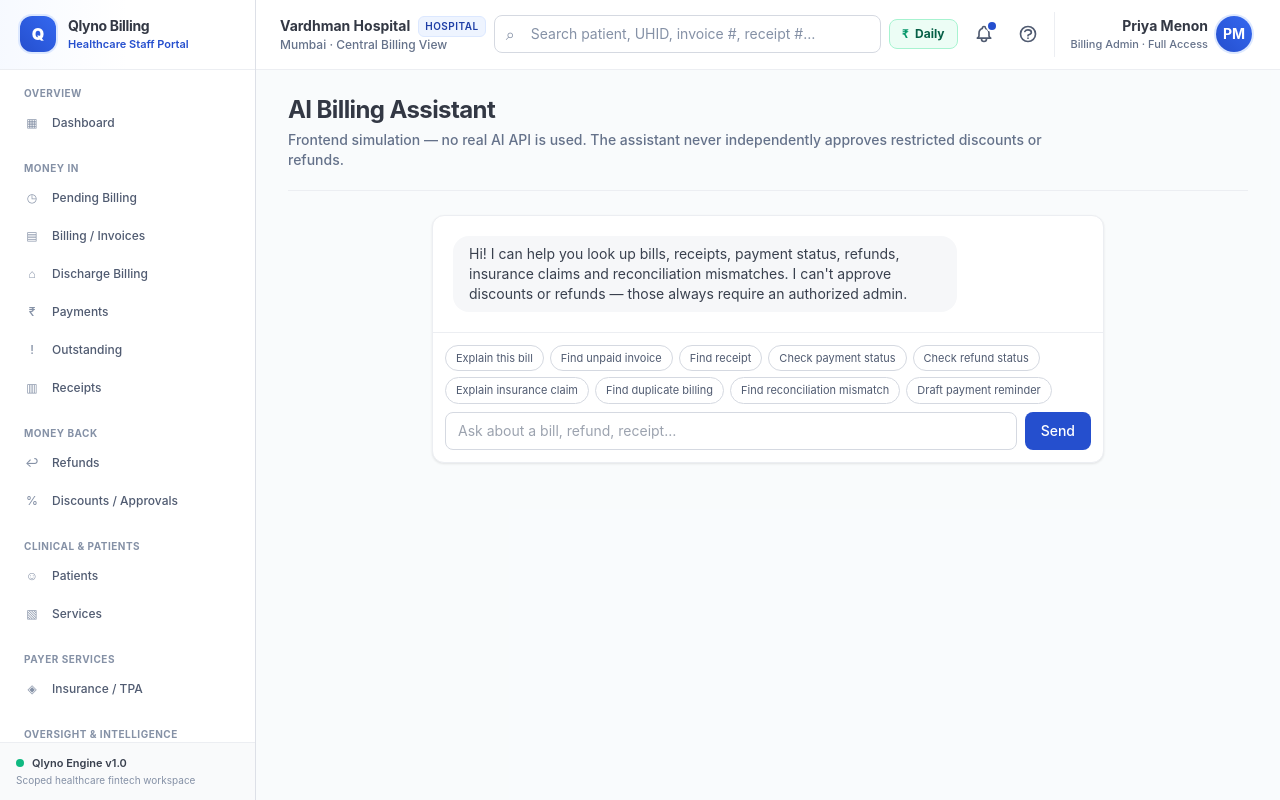
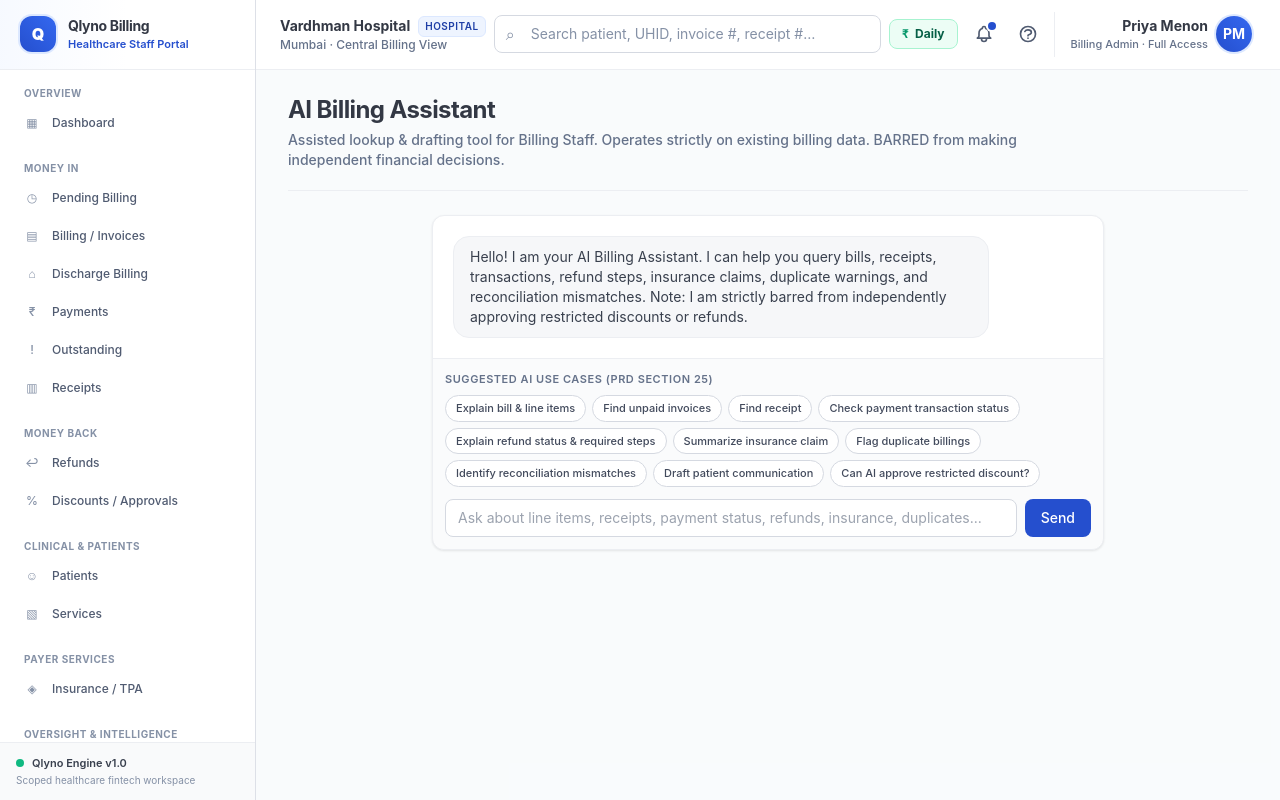
Before and after one commit to vortexdevelopment1/QLYNO, a Next.js app: page /ai-assistant in a window 1280 px wide. Built offline with nearby package versions, Linux system fonts and the light colour scheme.

Commit message:
ai assistant functionalities updated

```diff
--- a/app/ai-assistant/page.tsx
+++ b/app/ai-assistant/page.tsx
@@ -15,21 +15,26 @@ interface ChatMessage {
 }
 
 const SUGGESTED_PROMPTS = [
-  "Explain this bill",
-  "Find unpaid invoice",
+  "Explain bill & line items",
+  "Find unpaid invoices",
   "Find receipt",
-  "Check payment status",
-  "Check refund status",
-  "Explain insurance claim",
-  "Find duplicate billing",
-  "Find reconciliation mismatch",
-  "Draft payment reminder",
+  "Check payment transaction status",
+  "Explain refund status & required steps",
+  "Summarize insurance claim",
+  "Flag duplicate billings",
+  "Identify reconciliation mismatches",
+  "Draft patient communication",
+  "Can AI approve restricted discount?",
 ];
 
 export default function AiAssistantPage() {
   const { currentOrg, invoices, receipts, refunds, insuranceClaims, reconciliationRecords, patients } = useApp();
   const [messages, setMessages] = useState<ChatMessage[]>([
-    { id: "m0", role: "assistant", text: "Hi! I can help you look up bills, receipts, payment status, refunds, insurance claims and reconciliation mismatches. I can't approve discounts or refunds — those always require an authorized admin." },
+    {
+      id: "m0",
+      role: "assistant",
+      text: "Hello! I am your AI Billing Assistant. I can help you query bills, receipts, transactions, refund steps, insurance claims, duplicate warnings, and reconciliation mismatches. Note: I am strictly barred from independently approving restricted discounts or refunds.",
+    },
   ]);
   const [input, setInput] = useState("");
 
@@ -37,47 +42,149 @@ export default function AiAssistantPage() {
 
   function respond(query: string): ChatMessage {
     const q = query.toLowerCase();
-    if (q.includes("explain") && q.includes("bill")) {
+
+    // 10. Financial decision safety guard check (Highest priority override)
+    if (
+      q.includes("approve") ||
+      q.includes("restricted discount") ||
+      q.includes("financial decision") ||
+      q.includes("can ai approve")
+    ) {
+      return {
+        id: crypto.randomUUID(),
+        role: "assistant",
+        text: "🔒 Safety Constraint Notice: The AI Assistant is an informational lookup tool and is explicitly barred from independently approving restricted discounts, refunds, or financial overrides. All discount approvals and refund processing must be performed through the authorized admin workflow.",
+      };
+    }
+
+    // 1. Bill explanation (Explain line items using billing data)
+    if (q.includes("explain") || q.includes("line item") || q.includes("bill")) {
       const inv = orgInvoices[0];
-      return { id: crypto.randomUUID(), role: "assistant", text: inv ? `Invoice ${inv.invoiceNumber} has ${inv.lineItems.length} line item(s) totaling ${formatINR(inv.total)}, of which ${formatINR(inv.paidTotal)} is paid and ${formatINR(inv.outstanding)} is outstanding.` : "I couldn't find an invoice to explain.", relatedInvoiceId: inv?.id };
+      if (!inv) return { id: crypto.randomUUID(), role: "assistant", text: "No invoices found in your current organization to explain." };
+      const patient = patients.find((p) => p.id === inv.patientId);
+      const lineDetails = inv.lineItems
+        .map((l) => `• ${l.serviceName}: Qty ${l.quantity} × ${formatINR(l.rate)} = ${formatINR(l.total)} (Tax: ${formatINR(l.taxAmount)})`)
+        .join("\n");
+
+      return {
+        id: crypto.randomUUID(),
+        role: "assistant",
+        text: `Invoice ${inv.invoiceNumber} for patient ${patient?.name ?? "Patient"} (${patient?.uhid ?? "UHID"})\n\nLine Item Breakdown:\n${lineDetails}\n\nSummary: Subtotal ${formatINR(inv.subtotal)}, Discount -${formatINR(inv.discountTotal)}, Tax ${formatINR(inv.taxTotal)}, Total ${formatINR(inv.total)} (Paid: ${formatINR(inv.paidTotal)}, Outstanding: ${formatINR(inv.outstanding)}).`,
+        relatedInvoiceId: inv.id,
+      };
     }
-    if (q.includes("unpaid") || (q.includes("find") && q.includes("invoice"))) {
-      const unpaid = orgInvoices.find((i) => i.outstanding > 0);
-      return { id: crypto.randomUUID(), role: "assistant", text: unpaid ? `${unpaid.invoiceNumber} has an outstanding balance of ${formatINR(unpaid.outstanding)}.` : "No unpaid invoices found.", relatedInvoiceId: unpaid?.id };
+
+    // 2. Outstanding query (Find unpaid invoice/status)
+    if (q.includes("unpaid") || q.includes("outstanding") || q.includes("balance") || q.includes("due")) {
+      const unpaidInvoices = orgInvoices.filter((i) => i.outstanding > 0);
+      if (unpaidInvoices.length === 0) {
+        return { id: crypto.randomUUID(), role: "assistant", text: "All invoices for your organization are fully paid. No outstanding balances found." };
+      }
+      const topUnpaid = unpaidInvoices[0];
+      const patient = patients.find((p) => p.id === topUnpaid.patientId);
+      return {
+        id: crypto.randomUUID(),
+        role: "assistant",
+        text: `Found ${unpaidInvoices.length} unpaid invoice(s). Top priority: ${topUnpaid.invoiceNumber} for ${patient?.name ?? "Patient"} (${patient?.uhid ?? ""}) has an outstanding balance of ${formatINR(topUnpaid.outstanding)} (Status: "${topUnpaid.status.replace("_", " ")}").`,
+        relatedInvoiceId: topUnpaid.id,
+      };
     }
-    if (q.includes("receipt")) {
+
+    // 3. Receipt query (Find receipt)
+    if (q.includes("receipt") || q.includes("proof")) {
       const rcpt = receipts.find((r) => r.organizationId === currentOrg.id);
-      return { id: crypto.randomUUID(), role: "assistant", text: rcpt ? `Receipt ${rcpt.receiptNumber} for ${formatINR(rcpt.amount)} was issued via ${rcpt.method.toUpperCase()}.` : "No receipts found.", relatedReceiptId: rcpt?.id };
+      if (!rcpt) return { id: crypto.randomUUID(), role: "assistant", text: "No payment receipts found in the record." };
+      const patient = patients.find((p) => p.id === rcpt.patientId);
+      return {
+        id: crypto.randomUUID(),
+        role: "assistant",
+        text: `Found Receipt ${rcpt.receiptNumber} issued for patient ${patient?.name ?? "Patient"}: Amount ${formatINR(rcpt.amount)} via ${rcpt.method.toUpperCase()} on ${new Date(rcpt.date).toLocaleDateString("en-IN")}.`,
+        relatedReceiptId: rcpt.id,
+      };
     }
-    if (q.includes("payment status")) {
-      const inv = orgInvoices.find((i) => i.status === "partially_paid") ?? orgInvoices[0];
-      return { id: crypto.randomUUID(), role: "assistant", text: inv ? `${inv.invoiceNumber} is currently "${inv.status.replace("_", " ")}" — paid ${formatINR(inv.paidTotal)} of ${formatINR(inv.total)}.` : "No invoices found.", relatedInvoiceId: inv?.id };
+
+    // 4. Payment query (Show transaction status)
+    if (q.includes("payment") || q.includes("transaction") || q.includes("status")) {
+      const inv = orgInvoices.find((i) => i.status === "partially_paid" || i.status === "paid") ?? orgInvoices[0];
+      if (!inv) return { id: crypto.randomUUID(), role: "assistant", text: "No transaction records found." };
+      return {
+        id: crypto.randomUUID(),
+        role: "assistant",
+        text: `Transaction status for Invoice ${inv.invoiceNumber}: Status is "${inv.status.replace("_", " ")}". Total: ${formatINR(inv.total)}, Collected Amount: ${formatINR(inv.paidTotal)}, Remaining Balance: ${formatINR(inv.outstanding)}.`,
+        relatedInvoiceId: inv.id,
+      };
     }
+
+    // 5. Refund query (Explain refund status and required steps)
     if (q.includes("refund")) {
       const ref = refunds.find((r) => r.organizationId === currentOrg.id);
-      return { id: crypto.randomUUID(), role: "assistant", text: ref ? `Refund of ${formatINR(ref.amount)} is currently "${ref.status}"${ref.requiresApproval ? " and requires approval" : ""}.` : "No refund requests found." };
+      const statusText = ref
+        ? `Current Refund Request (${formatINR(ref.amount)}): Status is "${ref.status.toUpperCase()}".`
+        : "No active refund requests found.";
+
+      return {
+        id: crypto.randomUUID(),
+        role: "assistant",
+        text: `${statusText}\n\nRequired Refund Processing Steps:\n1. Staff/Patient initiates refund request with reason.\n2. Admin Review: Requests exceeding threshold require multi-staff approval.\n3. Financial Audit: Verification against original payment receipt.\n4. Processing & Payout: Completed via finance desk with WhatsApp notification.`,
+      };
     }
-    if (q.includes("insurance")) {
+
+    // 6. Insurance query (Summarize claim/status information available to the user)
+    if (q.includes("insurance") || q.includes("claim") || q.includes("tpa")) {
       const claim = insuranceClaims.find((c) => c.organizationId === currentOrg.id);
-      return { id: crypto.randomUUID(), role: "assistant", text: claim ? `Claim ${claim.policyNumber} is "${claim.status.replace("_", " ")}" — claimed ${formatINR(claim.claimedAmount)}, patient responsibility ${formatINR(claim.patientResponsibility)}.` : "No insurance claims on file." };
+      if (!claim) return { id: crypto.randomUUID(), role: "assistant", text: "No insurance or TPA claims currently on file for your scope." };
+      const patient = patients.find((p) => p.id === claim.patientId);
+      return {
+        id: crypto.randomUUID(),
+        role: "assistant",
+        text: `Insurance Claim Summary for ${patient?.name ?? "Patient"} (Policy: ${claim.policyNumber}): Claim Status is "${claim.status.replace("_", " ").toUpperCase()}". Claimed Amount: ${formatINR(claim.claimedAmount)}, Approved Amount: ${formatINR(claim.approvedAmount ?? 0)}, Patient Responsibility: ${formatINR(claim.patientResponsibility)}.`,
+      };
     }
-    if (q.includes("duplicate")) {
+
+    // 7. Duplicate warning (Flag possible duplicate bill/payment)
+    if (q.includes("duplicate") || q.includes("flag") || q.includes("double")) {
       const cancelled = orgInvoices.find((i) => i.status === "cancelled" && i.cancelledReason?.toLowerCase().includes("duplicate"));
-      return { id: crypto.randomUUID(), role: "assistant", text: cancelled ? `Found a duplicate: ${cancelled.invoiceNumber} was cancelled — "${cancelled.cancelledReason}"` : "No duplicate billing detected.", relatedInvoiceId: cancelled?.id };
+      const duplicateAlert = cancelled
+        ? `⚠️ Duplicate Billing Warning: Found previously flagged duplicate invoice ${cancelled.invoiceNumber} which was cancelled ("${cancelled.cancelledReason}").`
+        : "✅ Duplicate Audit Check: Scanned active invoices for duplicate charges. No duplicate billing anomalies detected.";
+      return {
+        id: crypto.randomUUID(),
+        role: "assistant",
+        text: duplicateAlert,
+        relatedInvoiceId: cancelled?.id,
+      };
     }
-    if (q.includes("reconcil")) {
+
+    // 8. Reconciliation assistant (Identify mismatches for staff review)
+    if (q.includes("reconcil") || q.includes("mismatch") || q.includes("difference")) {
       const rec = reconciliationRecords.find((r) => r.organizationId === currentOrg.id && r.exceptions.some((e) => e.status !== "resolved"));
-      return { id: crypto.randomUUID(), role: "assistant", text: rec ? `${rec.date} has an unresolved reconciliation difference of ${formatINR(rec.difference)}. Review it on the Reconciliation page.` : "No open reconciliation mismatches." };
+      if (!rec) return { id: crypto.randomUUID(), role: "assistant", text: "✅ Reconciliation Status: All payment gateway and bank statement balances match. No open discrepancies." };
+      const exc = rec.exceptions.find((e) => e.status !== "resolved");
+      return {
+        id: crypto.randomUUID(),
+        role: "assistant",
+        text: `⚠️ Reconciliation Mismatch Identified (${rec.date}): Discrepancy of ${formatINR(rec.difference)}. Detail: Exception [${exc?.id ?? "EXC-1"}] "${exc?.description ?? "Gateway payout mismatch"}" requires staff review on the Reconciliation page.`,
+      };
     }
-    if (q.includes("draft") && q.includes("reminder")) {
+
+    // 9. Patient communication (Draft approved payment messages)
+    if (q.includes("communication") || q.includes("draft") || q.includes("message") || q.includes("reminder")) {
       const patient = patients.find((p) => p.organizationId === currentOrg.id);
       const inv = orgInvoices.find((i) => i.outstanding > 0);
-      return { id: crypto.randomUUID(), role: "assistant", text: inv ? `Draft: "Hi ${patient?.name?.split(" ")[0] ?? "there"}, this is a reminder that ${formatINR(inv.outstanding)} is outstanding on invoice ${inv.invoiceNumber}. Please clear at your earliest convenience." This message requires your review before sending.` : "No outstanding invoices to draft a reminder for." };
+      if (!inv) return { id: crypto.randomUUID(), role: "assistant", text: "No pending balances to draft a payment message for." };
+      return {
+        id: crypto.randomUUID(),
+        role: "assistant",
+        text: `📝 Draft Payment Message for Staff Review:\n\n"Dear ${patient?.name ?? "Patient"}, this is a payment reminder from Qlyno Healthcare. Invoice ${inv.invoiceNumber} has a balance of ${formatINR(inv.outstanding)} due. Kindly clear your balance via the billing desk or patient portal. Thank you!"\n\n(Note: This message is drafted for your review. Please review and send via WhatsApp/SMS.)`,
+        relatedInvoiceId: inv.id,
+      };
     }
-    if (q.includes("approve") || q.includes("discount") || q.includes("high") || q.includes("decision")) {
-      return { id: crypto.randomUUID(), role: "assistant", text: "I can surface the relevant invoice or refund, but I can't independently approve restricted discounts or refunds — that decision always requires an authorized admin." };
-    }
-    return { id: crypto.randomUUID(), role: "assistant", text: "I can help with bill explanations, unpaid invoices, receipts, payment status, refund status, insurance claims, duplicate billing and reconciliation mismatches. Try one of the suggested prompts below." };
+
+    return {
+      id: crypto.randomUUID(),
+      role: "assistant",
+      text: "I can assist you with: Bill Explanations, Outstanding Queries, Receipt Lookups, Payment Status, Refund Steps, Insurance Claim Summaries, Duplicate Warnings, Reconciliation Mismatches, and Patient Communication Drafts. Select one of the suggested prompts below.",
+    };
   }
 
   function send(text: string) {
@@ -90,27 +197,31 @@ export default function AiAssistantPage() {
 
   return (
     <div>
-      <PageHeader title="AI Billing Assistant" description="Frontend simulation — no real AI API is used. The assistant never independently approves restricted discounts or refunds." />
+      <PageHeader
+        title="AI Billing Assistant"
+        description="Assisted lookup & drafting tool for Billing Staff. Operates strictly on existing billing data. BARRED from making independent financial decisions."
+      />
       <div className="mx-auto flex max-w-2xl flex-col rounded-xl border border-ink-100 bg-white shadow-card">
         <div className="flex-1 space-y-3 overflow-y-auto p-5" style={{ maxHeight: 480 }}>
           {messages.map((m) => (
             <div key={m.id} className={`flex ${m.role === "user" ? "justify-end" : "justify-start"}`}>
-              <div className={`max-w-[80%] rounded-2xl px-4 py-2 text-sm ${m.role === "user" ? "bg-brand-600 text-white" : "bg-ink-50 text-ink-800"}`}>
+              <div className={`max-w-[85%] whitespace-pre-wrap rounded-2xl px-4 py-2.5 text-sm ${m.role === "user" ? "bg-brand-600 text-white" : "bg-ink-50 text-ink-800 border border-ink-100"}`}>
                 <p>{m.text}</p>
                 {m.relatedInvoiceId && (
-                  <Link href={`/billing/invoices/${m.relatedInvoiceId}`} className="mt-2 inline-block rounded-md bg-white/80 px-2 py-1 text-xs font-medium text-brand-700 hover:underline">View Invoice →</Link>
+                  <Link href={`/billing/invoices/${m.relatedInvoiceId}`} className="mt-2 inline-block rounded-md bg-brand-50 px-2.5 py-1 text-xs font-semibold text-brand-700 hover:underline border border-brand-200">View Invoice →</Link>
                 )}
                 {m.relatedReceiptId && (
-                  <Link href={`/receipts/${m.relatedReceiptId}`} className="mt-2 inline-block rounded-md bg-white/80 px-2 py-1 text-xs font-medium text-brand-700 hover:underline">View Receipt →</Link>
+                  <Link href={`/receipts/${m.relatedReceiptId}`} className="mt-2 inline-block rounded-md bg-brand-50 px-2.5 py-1 text-xs font-semibold text-brand-700 hover:underline border border-brand-200">View Receipt →</Link>
                 )}
               </div>
             </div>
           ))}
         </div>
-        <div className="border-t border-ink-100 p-3">
-          <div className="mb-2 flex flex-wrap gap-1.5">
+        <div className="border-t border-ink-100 p-3 bg-ink-50/50 rounded-b-xl">
+          <p className="mb-2 text-[11px] font-semibold text-ink-500 uppercase tracking-wider">Suggested AI Use Cases (PRD Section 25)</p>
+          <div className="mb-3 flex flex-wrap gap-1.5">
             {SUGGESTED_PROMPTS.map((p) => (
-              <button key={p} onClick={() => send(p)} className="rounded-full border border-ink-200 px-2.5 py-1 text-[11px] text-ink-600 hover:border-brand-300 hover:text-brand-700">{p}</button>
+              <button key={p} onClick={() => send(p)} className="rounded-full border border-ink-200 bg-white px-2.5 py-1 text-[11px] font-medium text-ink-700 hover:border-brand-500 hover:bg-brand-50 hover:text-brand-700 transition-colors">{p}</button>
             ))}
           </div>
           <form
@@ -118,7 +229,7 @@ export default function AiAssistantPage() {
             className="flex gap-2"
           >
             <label htmlFor="ai-input" className="sr-only">Ask the AI Billing Assistant</label>
-            <input id="ai-input" value={input} onChange={(e) => setInput(e.target.value)} placeholder="Ask about a bill, refund, receipt…" className="flex-1 rounded-lg border border-ink-200 px-3 py-2 text-sm focus:border-brand-500 focus:outline-none focus:ring-2 focus:ring-brand-100" />
+            <input id="ai-input" value={input} onChange={(e) => setInput(e.target.value)} placeholder="Ask about line items, receipts, payment status, refunds, insurance, duplicates..." className="flex-1 rounded-lg border border-ink-200 bg-white px-3 py-2 text-sm focus:border-brand-500 focus:outline-none focus:ring-2 focus:ring-brand-100" />
             <button type="submit" className="rounded-lg bg-brand-600 px-4 py-2 text-sm font-medium text-white hover:bg-brand-700">Send</button>
           </form>
         </div>
```
Also changed, not shown: 1 other file (tests, documents, lock files or other folders).
